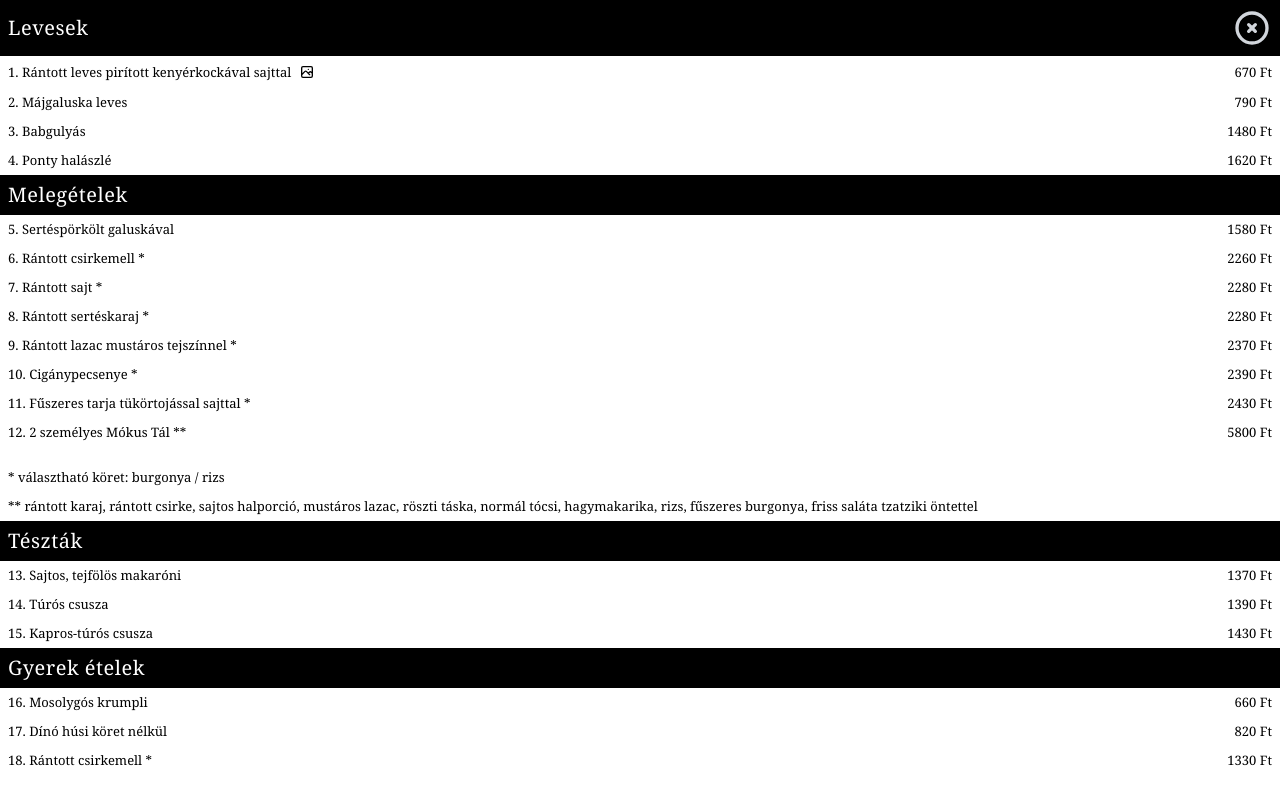
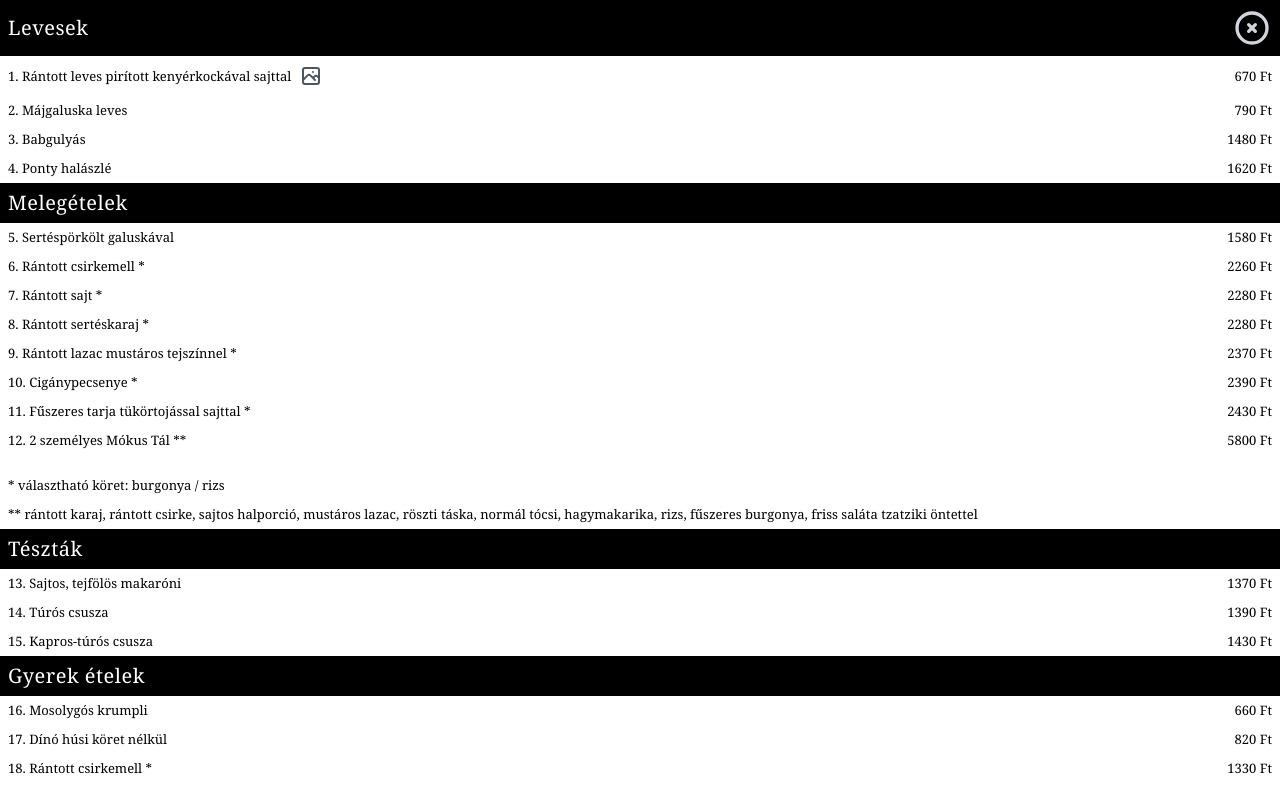
Before and after one commit to xdevtomix/mokus, a React (Vite) app: page / in a window 1280 px wide. Both pictures are taken after a click on the button "Étlap". Built offline with nearby package versions, Linux system fonts and the light colour scheme.

Commit message:
image view work 5

```diff
--- a/public/sw-mokus.js
+++ b/public/sw-mokus.js
@@ -1,7 +1,7 @@
 
 const ServiceWorkerGlobalScope = this;
 const cacheNameBasis = 'mokus';
-const version = '21.09.17.17';
+const version = '21.09.17.18';
 const cacheName = `${cacheNameBasis}-v${version}`;
 const urlsToCache = [
     './images/mokusbufe_bw_64_64.png',
--- a/src/components/Menu.jsx
+++ b/src/components/Menu.jsx
@@ -59,14 +59,14 @@ export default function Menu({ translations, language, isMenuOpen, setIsMenuOpen
                             {item.role === 'header' && (
                                 <>
                                     <h1 className="text-white text-xl leading-6 tracking-wide">{item[language]}</h1>
-                                    {item.id === 'soups' && <XCircleIcon className="h-10 w-10 text-gray-300 cursor-pointer" onClick={() => setIsMenuOpen(false)} />}
+                                    {item.id === 'soups' && <XCircleIcon className="h-10 w-10 text-gray-300 cursor-pointer select-none" onClick={() => setIsMenuOpen(false)} />}
                                 </>
                             )}
                             {item.role === 'dish' && (
                                 <>
                                     <div className="flex items-center">
                                         <span>{`${item.id}. ${item[language]}`}</span>
-                                        {item.url && <PhotographIcon className="ml-2 w-4 h-4 cursor-pointer" onClick={() => setSelectedDish(item)} />}
+                                        {item.url && <PhotographIcon className="ml-2 w-6 h-6 text-gray-600 cursor-pointer select-none" onClick={() => setSelectedDish(item)} />}
                                     </div>
                                     <span>{item.price}</span>
                                 </>
@@ -85,7 +85,7 @@ export default function Menu({ translations, language, isMenuOpen, setIsMenuOpen
                             ${selectedDish?.url ? 'visible opacity-100' : 'invisible opacity-0'}
                         `}
                     >
-                        <XCircleIcon className="h-12 w-12 m-12 text-gray-600 cursor-pointer" onClick={() => setSelectedDish(null)} />
+                        <XCircleIcon className="h-12 w-12 m-12 text-gray-600 cursor-pointer select-none" onClick={() => setSelectedDish(null)} />
                         <img
                             className="w-11/12 h-4/6 object-cover rounded-3xl"
                             src={selectedDish?.url} alt={selectedDish?.[language]}
```
